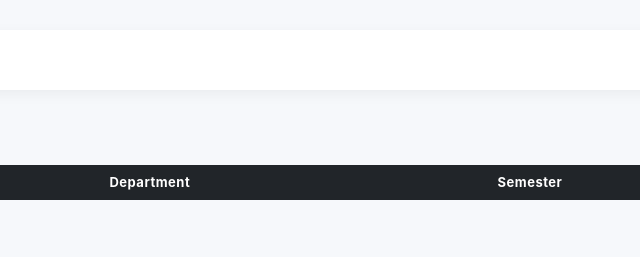
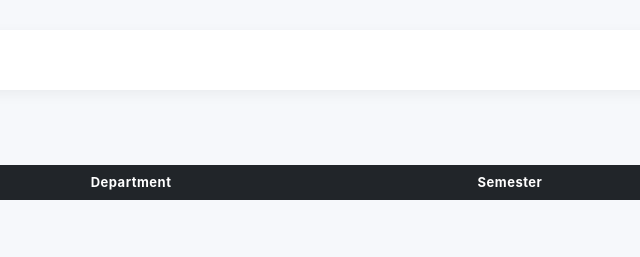
Before and after one commit to angeloalindayo151306-blip/Web-base-SIS-Frontend, a website: page pages/enrollments.html in a window 1280 px wide. Shown: the top 257 px of the page, 498-1138 px from the left. Drawn offline with nearby package versions, Linux system fonts and the light colour scheme; no server answers; sample sign-in values are in the browser's storage.

Commit message:
ambot nalang jud

```diff
--- a/pages/enrollments.html
+++ b/pages/enrollments.html
@@ -63,7 +63,7 @@
               <tr>
                 <th class="text-start ps-4">Student</th>
                 <th class="text-start">Department</th>
-                <th class="text-center" width="140">Semester</th>
+                <th class="text-center" width="180">Semester</th>
                 <th class="text-center" width="140">Actions</th>
               </tr>
             </thead>
```
